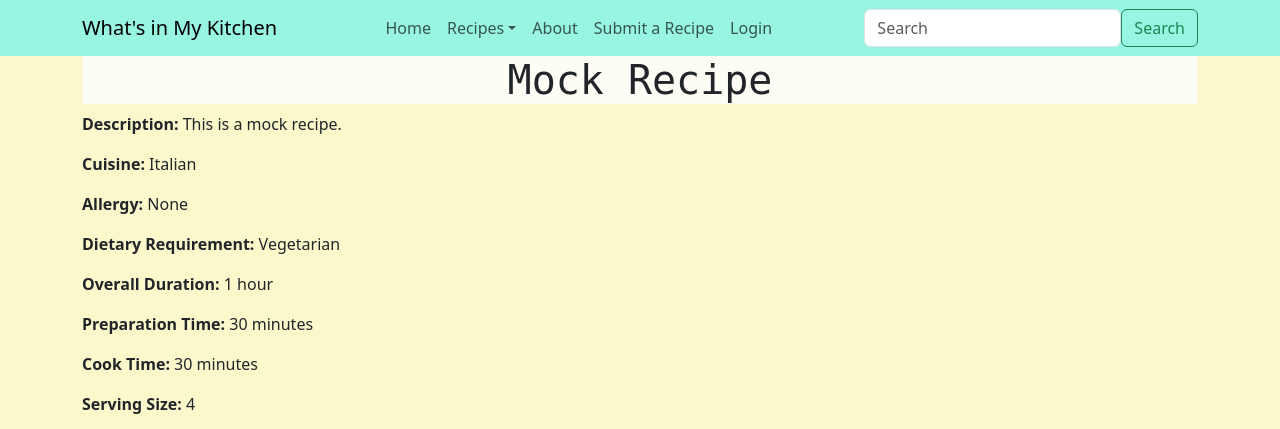
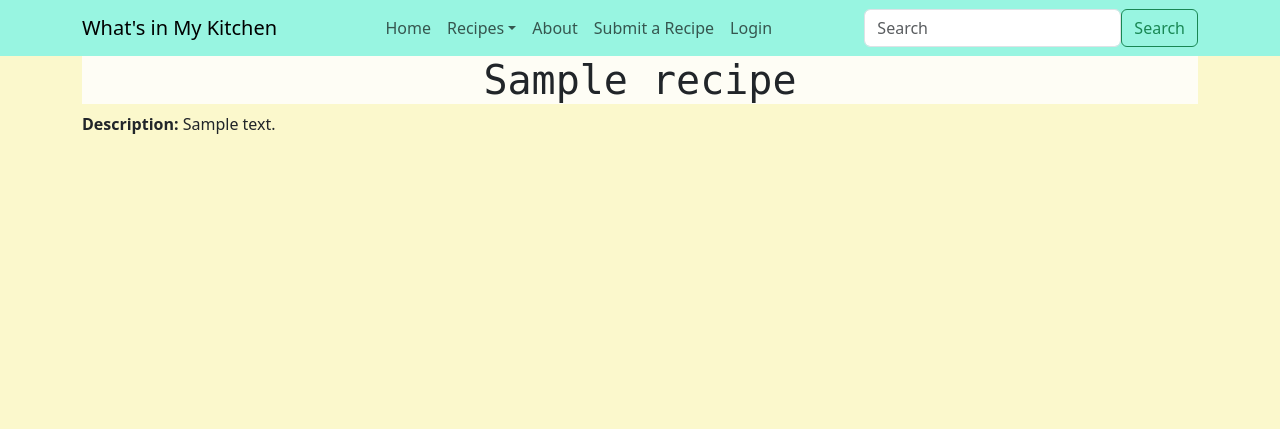
Before and after one commit to TanyaWaqanika/CookingMamas, a Flask app: page /recipe/1 in a window 1280 px wide. Shown: the top 429 px of the page. Run offline with Flask 3, Linux system fonts and the light colour scheme; tables that the repository leaves empty hold one stand-in row (values such as "Sample post").

Commit message:
updated recipe template
updated route to get rid of hard coded data
updated requirements.txt
clean up in dataAccess.py

```diff
--- a/application/dataAccess.py
+++ b/application/dataAccess.py
@@ -15,19 +15,42 @@ mycursor = recipedb.cursor()
 
 #  Shows tables available in db in python terminal
 
-mycursor.execute("SHOW TABLES")
+def show_tables():
+    mycursor = recipedb.cursor()
+    mycursor.execute("SHOW TABLES")
+    tables = [table[0] for table in mycursor.fetchall()]
+    mycursor.close()
+    return tables
 
-for x in mycursor:
-    print(x)
+def insert_sample_data():
+    mycursor = recipedb.cursor()
+    sql = "INSERT INTO cuisine (cuisine_Type) VALUES (%s)"
+    val = [("Italian",)]
+    mycursor.executemany(sql, val)
+    recipedb.commit()
+    print(mycursor.rowcount, "record inserted.")
+    mycursor.close()
+def get_recipe_by_id(recipe_id):
+    # Connect to the database
+    recipedb = mysql.connector.connect(
+        host="localhost",
+        user="root",
+        password="Pa$$w0rd",
+        database="repdb"
+    )
 
-#  Insert sample data from python
+    mycursor = recipedb.cursor(dictionary=True)
 
-sql = "INSERT INTO cuisine (cuisine_Type) VALUES (%s)"
+    # Query to fetch recipe details by ID
+    sql = "SELECT recipeName, recipeDescription FROM recipe WHERE recipeId = %s"
+    val = (recipe_id,)
+    mycursor.execute(sql, val)
 
-# content in val must be in DICT
-val = [("Italian")]
-mycursor.execute(sql, val)
+    # Fetch the recipe details
+    recipe = mycursor.fetchone()
 
-recipedb.commit()
+    # Close database connection
+    mycursor.close()
+    recipedb.close()
 
-print(mycursor.rowcount, "record inserted.")
+    return recipe
--- a/application/routes.py
+++ b/application/routes.py
@@ -32,23 +32,9 @@ def login():
     return render_template('login.html', title="Login")
 
 
+from application.dataAccess import get_recipe_by_id
+
 @app.route('/recipe/<int:recipe_id>')
 def recipe(recipe_id):
-    # This will be updated once the DB is up and running
-    # For demonstration, this is a mock recipe dictionary
-    mock_recipe = {
-        'title': 'Mock Recipe',
-        'description': 'This is a mock recipe.',
-        'cuisine': 'Italian',
-        'allergy': 'None',
-        'dietary_requirement': 'Vegetarian',
-        'overall_duration': '1 hour',
-        'preparation_time': '30 minutes',
-        'cook_time': '30 minutes',
-        'serving_size': '4',
-        'image': 'mock_recipe.jpg',
-        'ingredients': ['Ingredient 1', 'Ingredient 2', 'Ingredient 3'],
-        'tools': 'Knife, Cutting Board',
-        'steps': ['Step 1: Do something', 'Step 2: Do something else']
-    }
-    return render_template('recipe.html', recipe=mock_recipe)
+    recipe = get_recipe_by_id(recipe_id)
+    return render_template('recipe.html', recipe=recipe)
--- a/application/templates/recipe.html
+++ b/application/templates/recipe.html
@@ -2,30 +2,30 @@
 
 {% block body_content %}
     <div class="container">
-        <h1>{{ recipe.title }}</h1>
+        <h1>{{  recipe.recipeName }}</h1>
         <div class="recipe-details">
-            <p><strong>Description:</strong> {{ recipe.description }}</p>
-            <p><strong>Cuisine:</strong> {{ recipe.cuisine }}</p>
-            <p><strong>Allergy:</strong> {{ recipe.allergy }}</p>
-            <p><strong>Dietary Requirement:</strong> {{ recipe.dietary_requirement }}</p>
-            <p><strong>Overall Duration:</strong> {{ recipe.overall_duration }}</p>
-            <p><strong>Preparation Time:</strong> {{ recipe.preparation_time }}</p>
-            <p><strong>Cook Time:</strong> {{ recipe.cook_time }}</p>
-            <p><strong>Serving Size:</strong> {{ recipe.serving_size }}</p>
-            <img src="{{ url_for('static', filename=recipe.image) }}" alt="{{ recipe.title }}">
-            <h2>Ingredients</h2>
-            <ul>
-                {% for ingredient in recipe.ingredients %}
-                <li>{{ ingredient }}</li>
-                {% endfor %}
-            </ul>
-            <h2>Tools</h2>
-            <p>{{ recipe.tools }}</p>
-            <h2>Steps</h2>
-            <ol>
-                {% for step in recipe.steps %}
-                <li>{{ step }}</li>
-                {% endfor %}
+            <p><strong>Description:</strong> {{ recipe.recipeDescription }}</p>
+<!--            <p><strong>Cuisine:</strong> {{ recipe.cuisine }}</p>-->
+<!--            <p><strong>Allergy:</strong> {{ recipe.allergy }}</p>-->
+<!--            <p><strong>Dietary Requirement:</strong> {{ recipe.dietary_requirement }}</p>-->
+<!--            <p><strong>Overall Duration:</strong> {{ recipe.overall_duration }}</p>-->
+<!--            <p><strong>Preparation Time:</strong> {{ recipe.preparation_time }}</p>-->
+<!--            <p><strong>Cook Time:</strong> {{ recipe.cook_time }}</p>-->
+<!--            <p><strong>Serving Size:</strong> {{ recipe.serving_size }}</p>-->
+<!--            <img src="{{ url_for('static', filename=recipe.image) }}" alt="{{ recipe.title }}">-->
+<!--            <h2>Ingredients</h2>-->
+<!--            <ul>-->
+<!--                {% for ingredient in recipe.ingredients %}-->
+<!--                <li>{{ ingredient }}</li>-->
+<!--                {% endfor %}-->
+<!--            </ul>-->
+<!--            <h2>Tools</h2>-->
+<!--            <p>{{ recipe.tools }}</p>-->
+<!--            <h2>Steps</h2>-->
+<!--            <ol>-->
+<!--                {% for step in recipe.steps %}-->
+<!--                <li>{{ step }}</li>-->
+<!--                {% endfor %}-->
             </ol>
         </div>
     </div>
--- a/requirements.txt
+++ b/requirements.txt
@@ -1,2 +1,3 @@
 Flask
 wtforms
+mysql-connector-python
```
